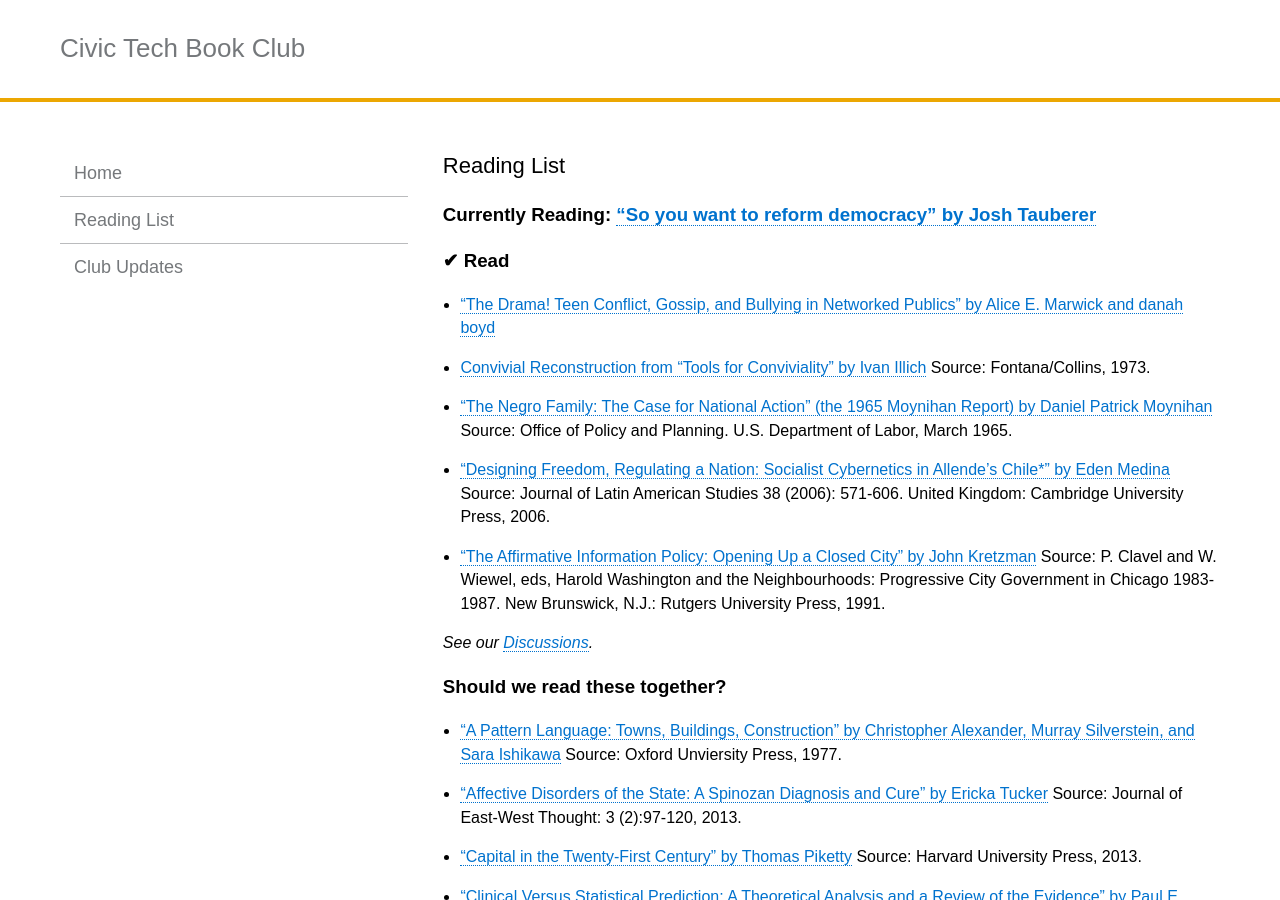
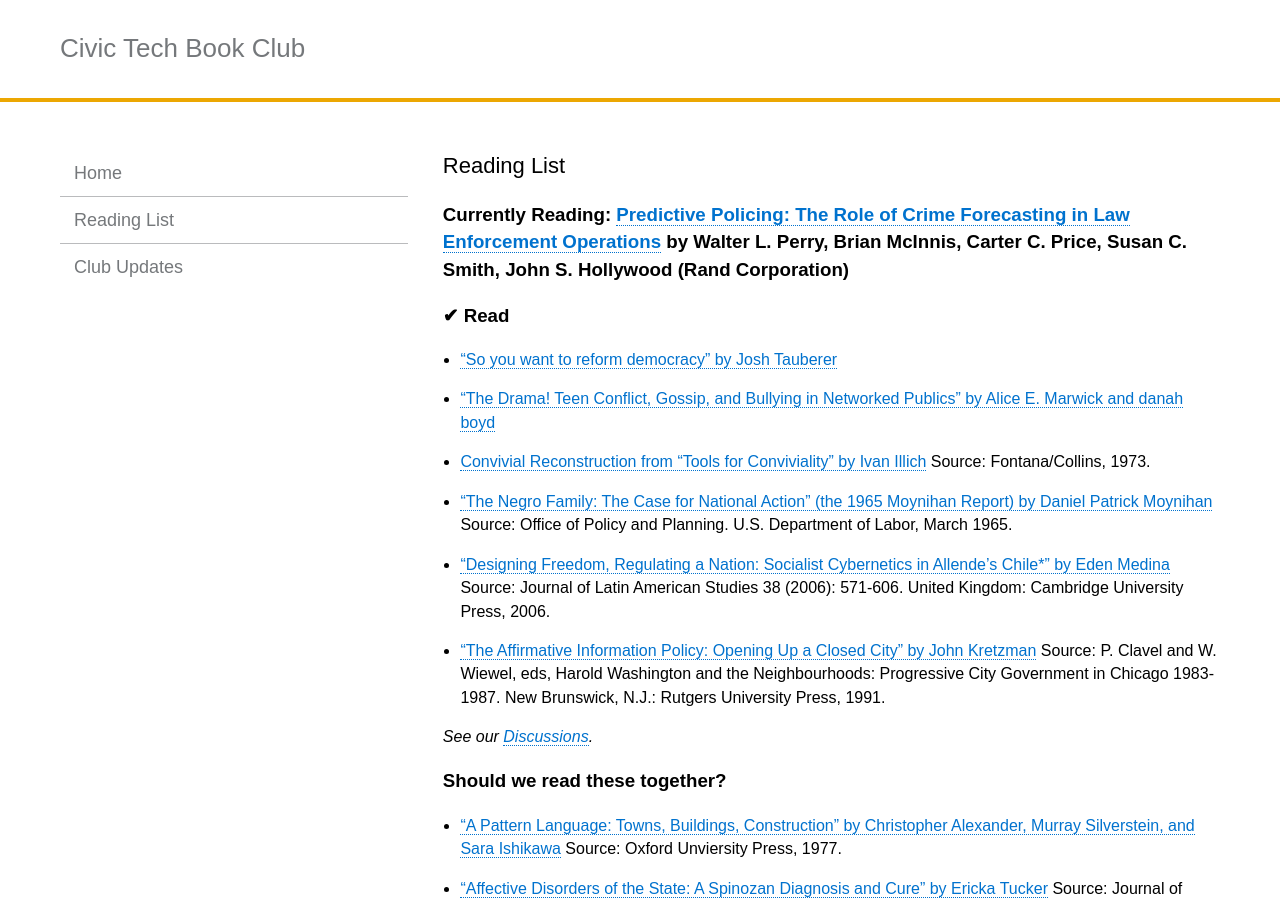
Before and after one commit to rebeccawilliams/bookclub, a Jekyll site: the page built from readinglist.md, in a window 1280 px wide and 900 px high. Built offline with Jekyll 4.4.1, drawn with Linux system fonts in a browser that asks for light colours.

Commit message:
Update readinglist.md

```diff
--- a/readinglist.md
+++ b/readinglist.md
@@ -3,10 +3,11 @@
 title:  "Reading List"
 ---
 
-### Currently Reading: ["So you want to reform democracy" by Josh Tauberer](https://medium.com/@joshuatauberer/so-you-want-to-reform-democracy-7f3b1ef10597#.qh36p8m0c)
+### Currently Reading: [Predictive Policing: The Role of Crime Forecasting in Law Enforcement Operations](https://www.rand.org/content/dam/rand/pubs/research_reports/RR200/RR233/RAND_RR233.pdf) by Walter L. Perry, Brian McInnis, Carter C. Price, Susan C. Smith, John S. Hollywood (Rand Corporation)
 
 ### ✔ Read
 
+- ["So you want to reform democracy" by Josh Tauberer](https://medium.com/@joshuatauberer/so-you-want-to-reform-democracy-7f3b1ef10597#.qh36p8m0c)
 - [“The Drama! Teen Conflict, Gossip, and Bullying in Networked Publics” by Alice E. Marwick and danah boyd](http://papers.ssrn.com/sol3/papers.cfm?abstract_id=1926349)
 - [Convivial Reconstruction from “Tools for Conviviality” by Ivan Illich](http://civictechbook.club/convivial-reconstruction) Source: Fontana/Collins, 1973.
 - ["The Negro Family: The Case for National Action" (the 1965 Moynihan Report) by Daniel Patrick Moynihan](https://web.stanford.edu/~mrosenfe/Moynihan%27s%20The%20Negro%20Family.pdf) Source: Office of Policy and Planning. U.S. Department of Labor, March 1965.
```
